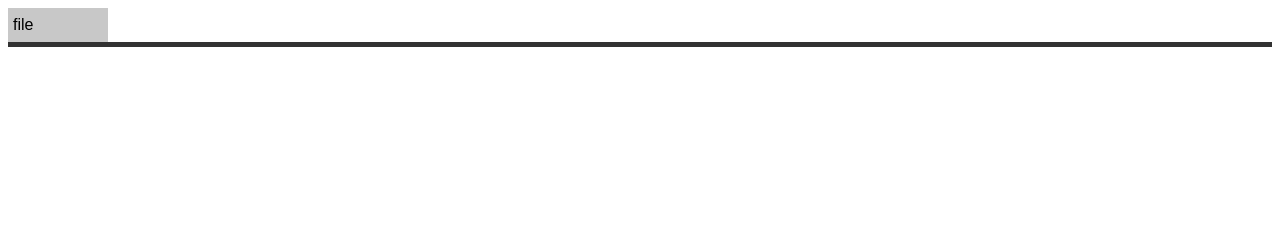
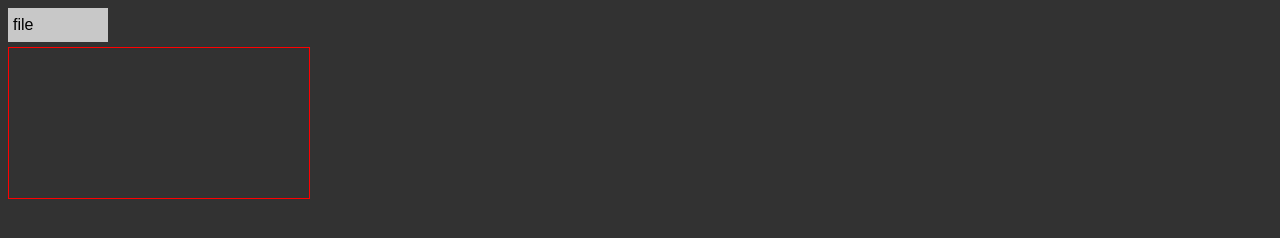
Before and after one commit to teak1cd/vJS, a plain HTML site: page index.html in a window 1280 px wide. Drawn offline with Linux system fonts and the light colour scheme.

Commit message:
Update index.html

```diff
--- a/index.html
+++ b/index.html
@@ -23,15 +23,23 @@
         height: 34px;
         -webkit-appearance: none;
       }
+      canvas{
+        border:1px solid red;
+      }
       .fb{
         width:100%;
         height:5px;
         background-color:rgb(50,50,50);
       }
+      .screen{
+        width:100%;
+        height:100%;
+        background-color:rgb(50,50,50)
+;      }
     </style>
     <script src="vJS.0.0.1.js"></script>
   </head>
-  <body>
+  <body class="screen">
     <span class="dropdowns">
       <select id=fileTab value="0">
         <option value="0">file</option>
@@ -41,5 +49,11 @@
       </select>
     </span>
     <div class="fb"></div>
+    <div id=importFile class="screen" hidden>
+      <textarea id=jsimport placeholder="paste javascript here" class="screen"></textarea>
+    </div>
+    <div id=renderJS class="screen">
+      <canvas id=renderJScan></canvas>
+    </div>
   </body>
 </html>
```
